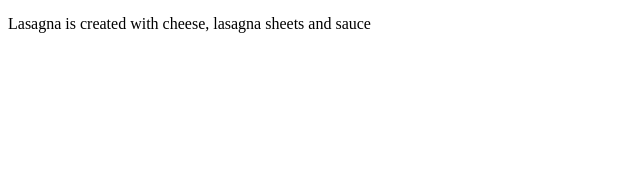
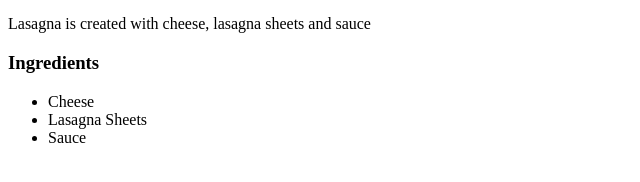
Before and after one commit to TheFlam123/odin-recipes1, a plain HTML site: page lasagna.html in a window 1280 px wide. Shown: the part 428-610 px from the top of the page, without its empty margins (0-640 px from the left). Drawn offline with Linux system fonts and the light colour scheme.

Commit message:
Add 'Ingredients' heading and unordered list under the heading

```diff
--- a/lasagna.html
+++ b/lasagna.html
@@ -12,5 +12,12 @@
 
         <h3>Description</h3>
         <p>Lasagna is created with cheese, lasagna sheets and sauce</p>
+
+        <h3>Ingredients</h3>
+        <ul>
+            <li>Cheese</li>
+            <li>Lasagna Sheets</li>
+            <li>Sauce</li>
+        </ul>
     </body>
 </html>
```
